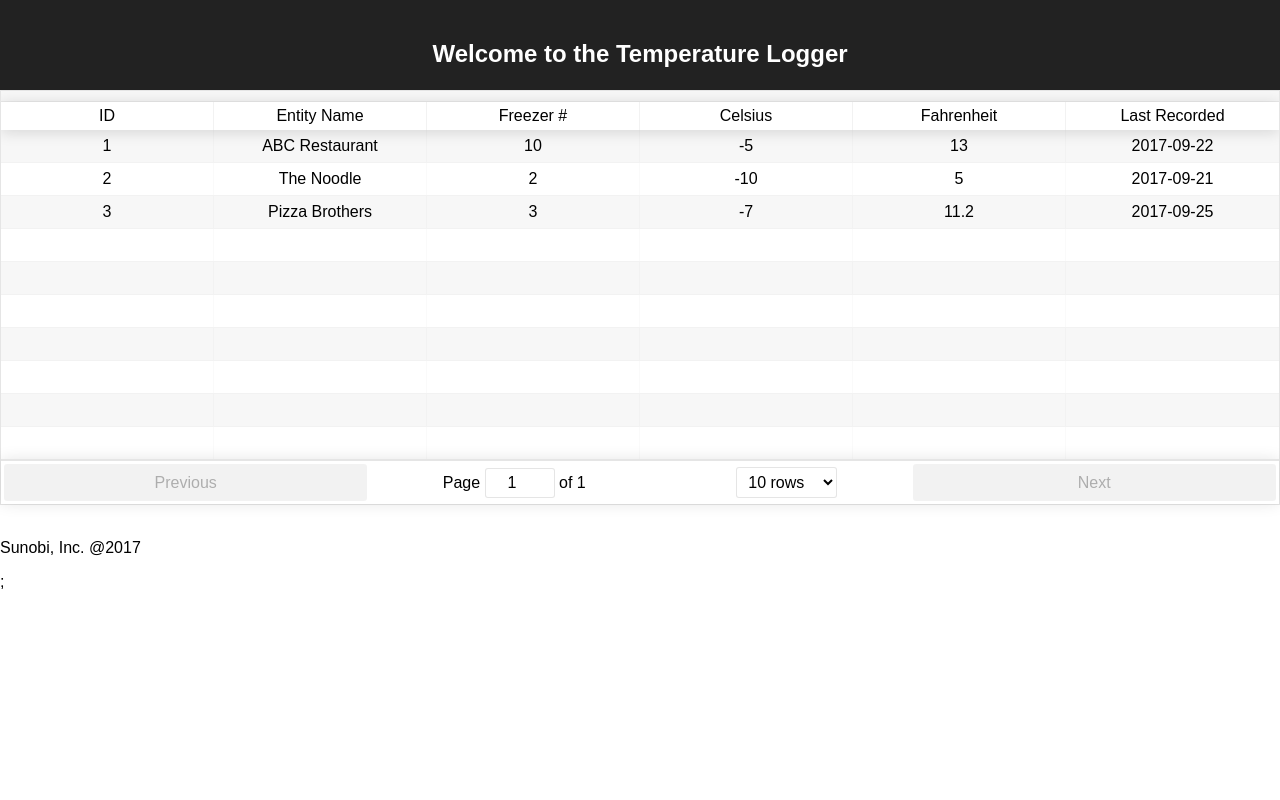
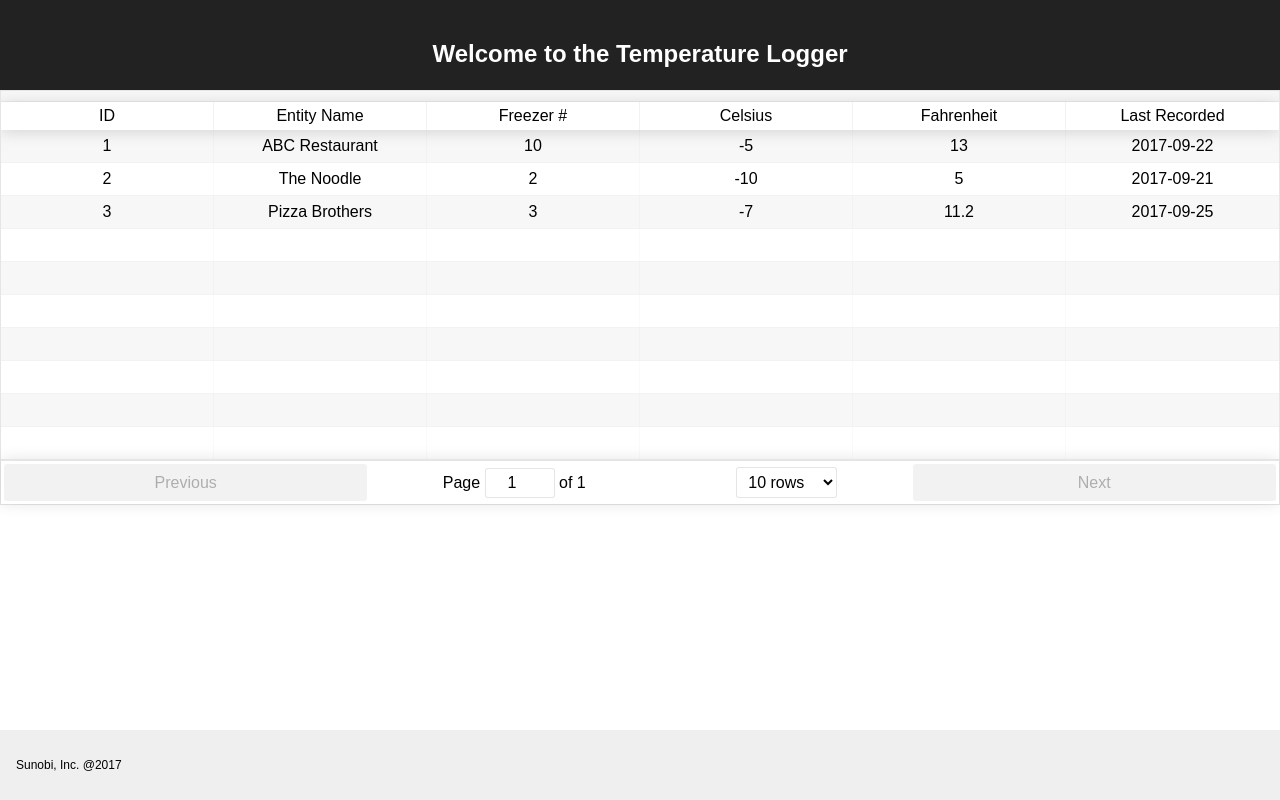
Before and after one commit to pipe2path/mzs-temp-logger-client, a React (Create React App) app: page / in a window 1280 px wide. Built offline with nearby package versions, Linux system fonts and the light colour scheme.

Commit message:
fixed css for footer

```diff
--- a/public/index.html
+++ b/public/index.html
@@ -40,5 +40,5 @@
   </body>
   <footer>
     <p>Sunobi, Inc. @2017</p>
-  </footer>;
+  </footer>
 </html>
--- a/src/index.css
+++ b/src/index.css
@@ -4,11 +4,12 @@ body {
   font-family: sans-serif;
 }
 
-.footer {
+footer {
   position: absolute;
   right: 0;
   bottom: 0;
   left: 0;
   padding: 1rem;
+  font-size: 12px;
   background-color: #efefef;
 }
```
